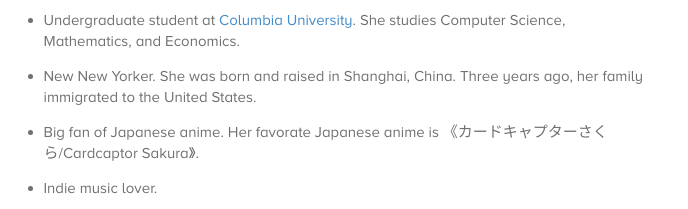
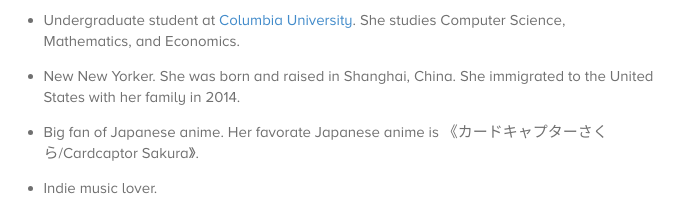
Before and after one commit to Yonkaze/sqchen.github.io, a plain HTML site: page index.html in a window 1280 px wide. Shown: the part 404-613 px from the top of the page, 164-852 px from the left. Drawn offline with Linux system fonts and the light colour scheme.

Commit message:
updated personal information

```diff
--- a/index.html
+++ b/index.html
@@ -68,7 +68,7 @@
                                 Undergraduate student at <a href="http://www.columbia.edu/">Columbia University</a>. She studies Computer Science, Mathematics, and Economics.
                             </li>
                             <li class="aboutmecontent">
-                                New New Yorker. She was born and raised in Shanghai, China. Three years ago, her family immigrated to the United States.
+                                New New Yorker. She was born and raised in Shanghai, China. She immigrated to the United States with her family in 2014.
                             </li>
                             <li class="aboutmecontent">
                                 Big fan of Japanese anime. Her favorate Japanese anime is 《カードキャプターさくら/Cardcaptor Sakura》.
```
